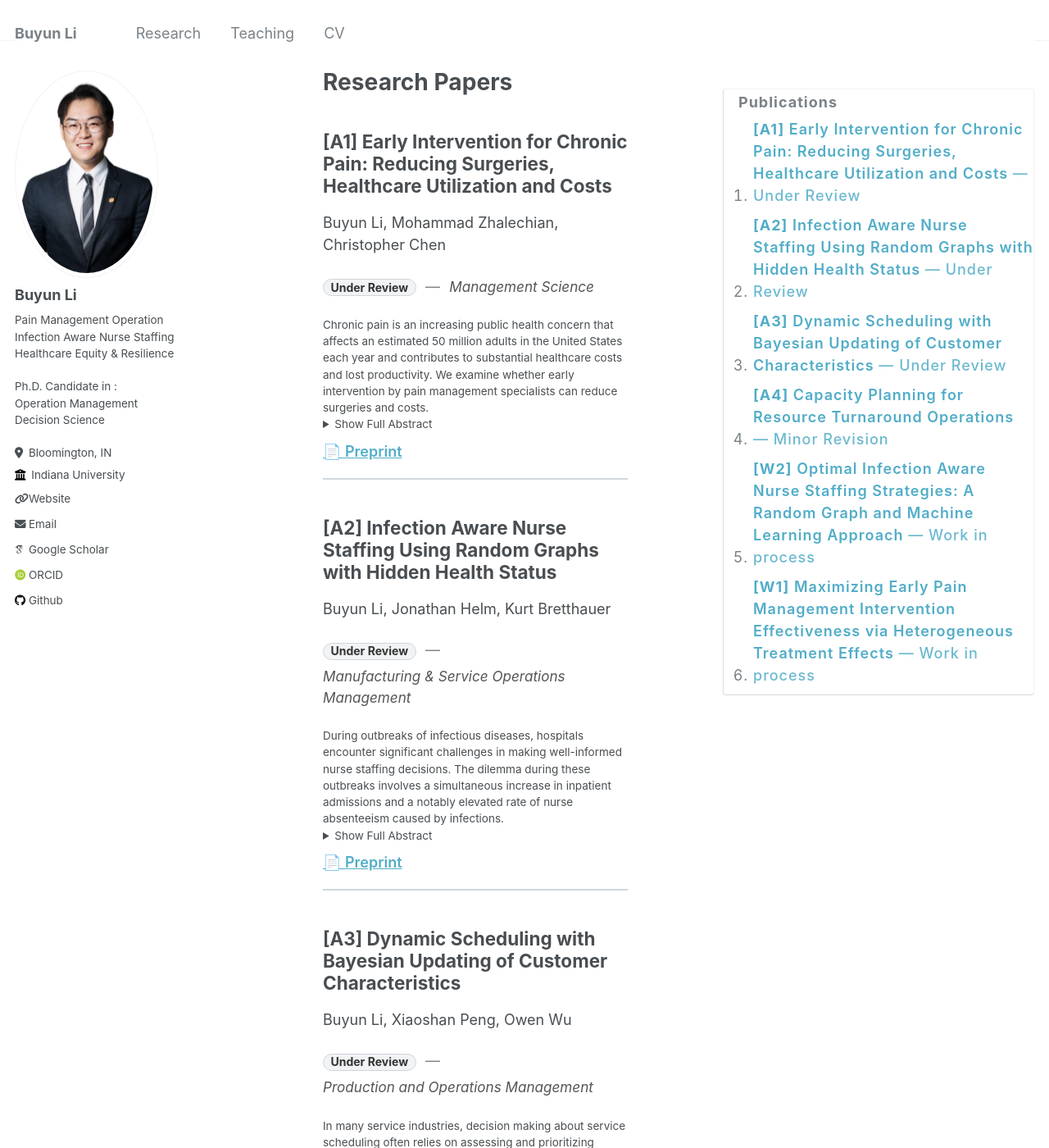
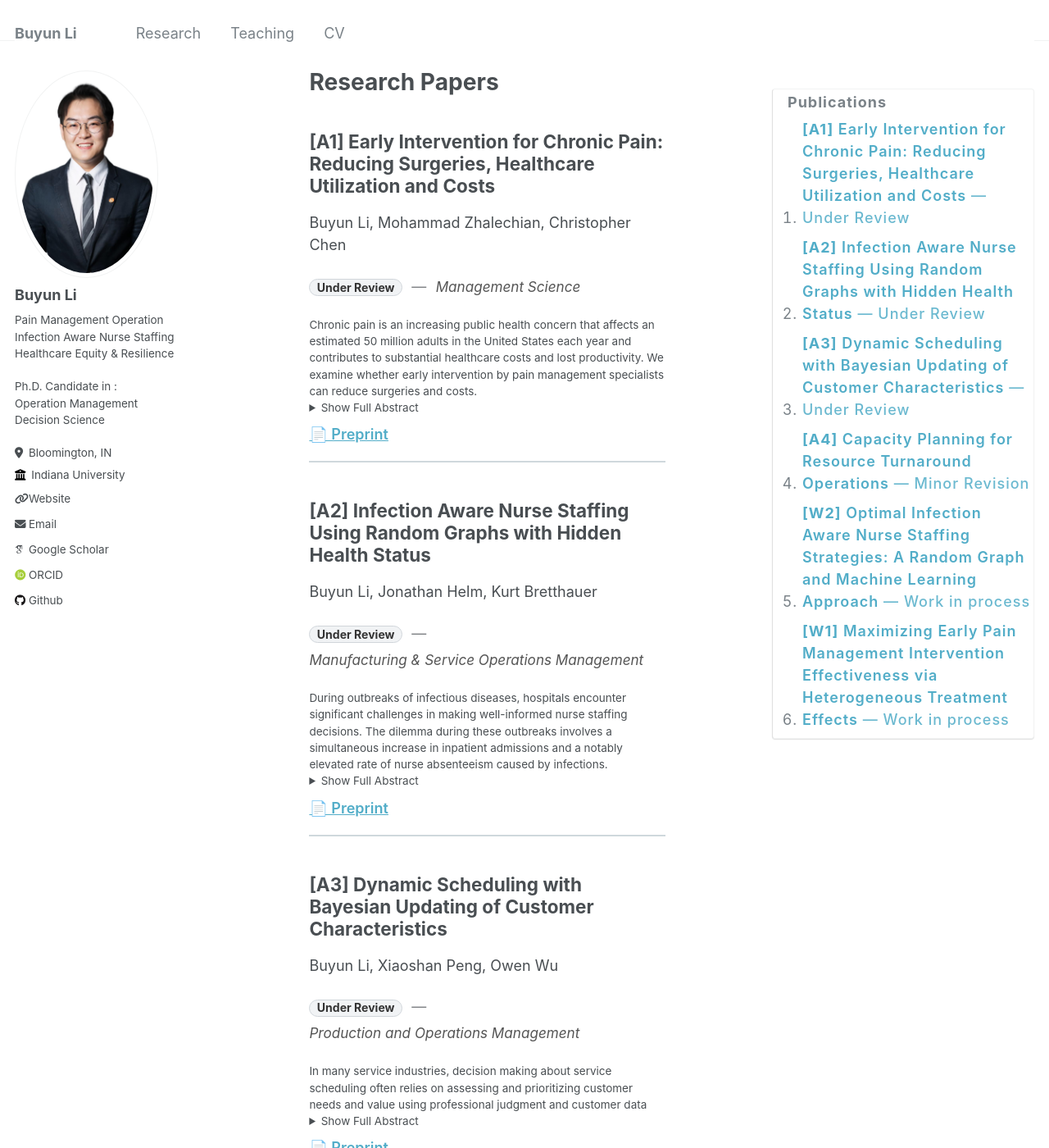
Before and after one commit to BuyunLi/BuyunLi.github.io, a Jekyll site: the page built from _pages/publications.md, in a window 1280 px wide and 1400 px high. Shown: the whole window at 82% size. Built offline with Jekyll 4.4.1, drawn with Linux system fonts in a browser that asks for light colours; some web fonts are replaced.

Commit message:
Update _custom.scss

```diff
--- a/_sass/_custom.scss
+++ b/_sass/_custom.scss
@@ -1,7 +1,7 @@
 /* --- Layout: three columns (sidebar | content | right TOC) --- */
 #main.with-toc {
   display: grid;
-  grid-template-columns: minmax(240px, 320px) 1fr minmax(280px, 380px); /* a bit wider TOC */
+  grid-template-columns: minmax(220px, 300px) 1fr minmax(220px, 320px); /* a bit wider TOC */
   gap: 2rem;
   align-items: start;
 }
```
